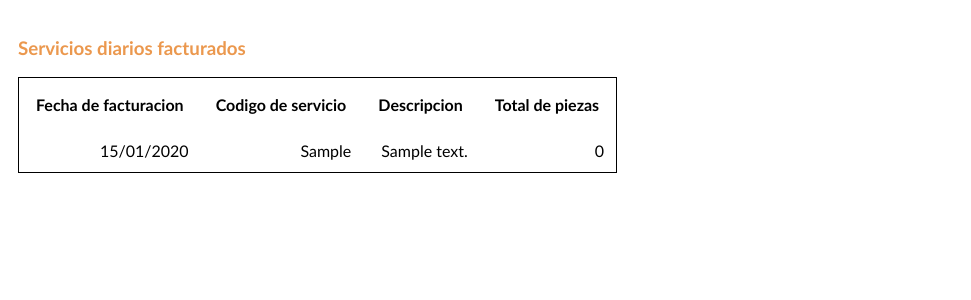
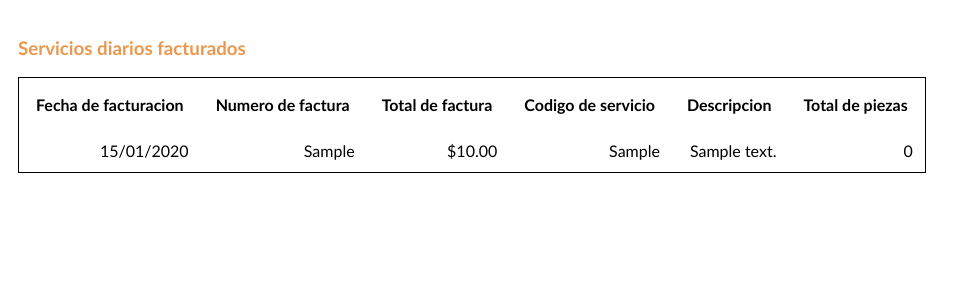
Before and after one commit to annie60/base_munck, a PHP site: page /consulta_servicio.php in a window 1280 px wide. Shown: the top 300 px of the page, without its empty margins (0-971 px from the left). Run offline with PHP 8.4, Linux system fonts and the light colour scheme; tables that the repository leaves empty or names only in its code hold one stand-in row (values such as "Sample post").

Commit message:
Reporte servicios

```diff
--- a/consulta_servicio.php
+++ b/consulta_servicio.php
@@ -13,6 +13,8 @@ include_once '_includes/db_connect.php';
 
             <tr >
                 <th>Fecha de facturacion</th>
+                <th>Numero de factura</th>
+                <th>Total de factura</th>
                 <th>Codigo de servicio</th>
                 <th>Descripcion</th>
                 <th>Total de piezas</th>
@@ -20,18 +22,20 @@ include_once '_includes/db_connect.php';
         <?php
         global $mysqli;
         $stmtLook=$mysqli->prepare("SELECT servicio_codigo,servicio_descripcion,
-        SUM(FR.servicio_cantidad),DATE_FORMAT(factura_fecha,'%d/%m/%Y')
+        SUM(FR.servicio_cantidad),DATE_FORMAT(factura_fecha,'%d/%m/%Y'),factura_numero,FORMAT(factura_total,2)
         FROM Servicios INNER JOIN Factura_por_servicio FR ON servicio_codigo=FR.servicio_fkey
         INNER JOIN Facturas ON FR.factura_fkey = factura_pkey
         GROUP BY servicio_codigo,servicio_descripcion,servicio_precio_unitario,DATE_FORMAT(factura_fecha,'%d/%m/%Y')
         ORDER BY factura_fecha");
         echo $mysqli->error;
-        $stmtLook->bind_result($codigo,$descripcion,$precio,$fecha);
+        $stmtLook->bind_result($codigo,$descripcion,$precio,$fecha,$numero,$total);
         $stmtLook->execute();
         while($stmtLook->fetch()):
         ?>
             <tr>
             <td><?=$fecha?></td>
+            <td><?=$numero?></td>
+            <td>$<?=$total?></td>
             <td>
             <?=$codigo?></td>
             <td>
--- a/funciones.js
+++ b/funciones.js
@@ -206,6 +206,9 @@
             }
         }
 
+        function goBack() {
+            window.history.back();
+        }
         function calculaTotal(){
             var totales= document.getElementsByClassName('totales');
             var sumaTotal=0;
```
Also changed, not shown: ver_refaccion.php (+5 -8 lines).
